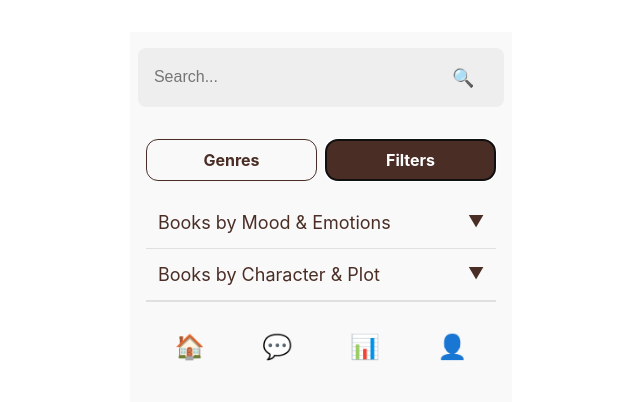
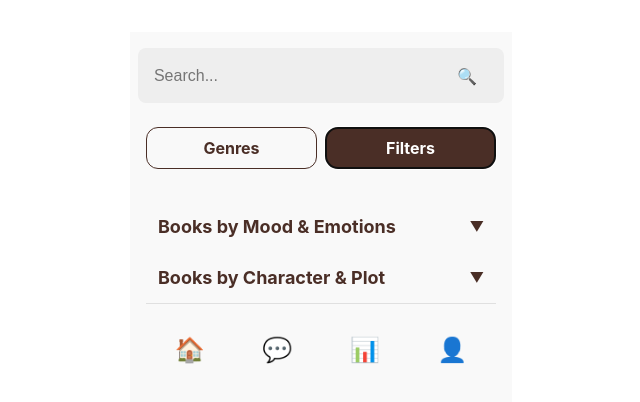
Before and after one commit to dianaboikoo/BookApp, a React (Vite) app: page /search in a window 1280 px wide. Both pictures are taken after a click on the button "Filters". Shown: the top 402 px of the page, without its empty margins (319-959 px from the left). Built offline with nearby package versions, Linux system fonts and the light colour scheme.

Commit message:
changes 2

```diff
--- a/src/App.css
+++ b/src/App.css
@@ -365,26 +365,29 @@
 }
 
 /*Search Page*/
+/* Main container */
 .search-page {
   display: flex;
   flex-direction: column;
+  justify-content: flex-start;
   align-items: center;
-  padding: 16px;
+  padding: 0 16px; /* Adjust horizontal padding */
   background-color: #f9f9f9;
   height: 100vh;
-  box-sizing: border-box;
   max-width: 480px;
   margin: 0 auto;
+  box-sizing: border-box;
 }
 
+/* Search Bar */
 .search-bar {
   display: flex;
   align-items: center;
-  margin-bottom: 16px;
   background-color: #eee;
   border-radius: 8px;
   padding: 8px;
   width: 100%;
+  margin: 16px 0; /* Top and bottom margin for space */
 }
 
 .search-bar input {
@@ -397,19 +400,12 @@
   color: #4a2e26;
 }
 
-.search-icon {
-  background: none;
-  border: none;
-  font-size: 18px;
-  cursor: pointer;
-  color: #4a2e26;
-}
-
+/* Tabs */
 .tabs {
   display: flex;
-  justify-content: center;
+  justify-content: space-around;
   width: 100%;
-  margin-bottom: 16px;
+  margin: 8px 0 16px 0; /* Control spacing between tabs and content */
 }
 
 .tab {
@@ -422,6 +418,7 @@
   cursor: pointer;
   color: #4a2e26;
   font-size: 16px;
+  transition: background-color 0.3s ease;
 }
 
 .tab.active {
@@ -429,6 +426,7 @@
   color: white;
 }
 
+/* Genres Grid */
 .genres-grid {
   display: grid;
   grid-template-columns: 1fr 1fr;
@@ -443,46 +441,48 @@
   border-radius: 8px;
   overflow: hidden;
 }
-
 .genre-overlay {
-  position: absolute;
-  top: 0;
-  left: 0;
-  right: 0;
-  bottom: 0;
-  background: rgba(0, 0, 0, 0.4);
   display: flex;
   align-items: center;
   justify-content: center;
   color: white;
   font-size: 18px;
   font-weight: bold;
+  text-align: center; /* This will center the text within the overlay */
+  height: 100%; /* Ensures it takes up the entire height of the card */
 }
-
+/* Filters List */
 .filters-list {
   display: flex;
   flex-direction: column;
   width: 100%;
+  margin-top: 16px; /* Spacing from the tabs */
 }
 
 .filter-item {
+  color: #4a2e26; /* Set to dark brown or black color */
+  font-weight: bold;
+  padding: 12px;
+}
+
+.filter-header {
   display: flex;
   justify-content: space-between;
-  padding: 12px;
-  border-bottom: 1px solid #e0e0e0;
+  align-items: center;
   font-size: 18px;
   color: #4a2e26;
-  cursor: pointer;
 }
 
 .dropdown-icon {
-  font-size: 16px;
+  font-size: 14px;
+  color: #4a2e26;
 }
 
+/* Bottom Navigation */
 .bottom-nav {
   display: flex;
   justify-content: space-around;
-  padding-top: 16px;
+  padding: 16px 0;
   border-top: 1px solid #e0e0e0;
   width: 100%;
 }
--- a/src/pages/SearchPage.jsx
+++ b/src/pages/SearchPage.jsx
@@ -2,6 +2,11 @@ import React, { useState } from "react";
 
 function SearchPage() {
   const [activeTab, setActiveTab] = useState("Genres");
+  const [isMoodOpen, setIsMoodOpen] = useState(false);
+  const [isCharacterOpen, setIsCharacterOpen] = useState(false);
+
+  const toggleMood = () => setIsMoodOpen((prev) => !prev);
+  const toggleCharacter = () => setIsCharacterOpen((prev) => !prev);
 
   const genres = [
     "Romance",
@@ -10,10 +15,6 @@ function SearchPage() {
     "Fantasy",
     "Drama",
     "Classics",
-  ];
-  const filters = [
-    { title: "Books by Mood & Emotions" },
-    { title: "Books by Character & Plot" },
   ];
 
   return (
@@ -40,7 +41,7 @@ function SearchPage() {
         </button>
       </div>
 
-      {/* Content for Genres or Filters based on active tab */}
+      {/* Content based on active tab */}
       {activeTab === "Genres" ? (
         <div className="genres-grid">
           {genres.map((genre) => (
@@ -53,16 +54,44 @@ function SearchPage() {
         </div>
       ) : (
         <div className="filters-list">
-          {filters.map((filter, index) => (
-            <div key={index} className="filter-item">
-              <span>{filter.title}</span>
-              <span className="dropdown-icon">▼</span>
+          {/* Mood & Emotions Section */}
+          <div className="filter-item" onClick={toggleMood}>
+            <div className="filter-header">
+              <span>
+                Books by <strong>Mood & Emotions</strong>
+              </span>
+              <span className="dropdown-icon">{isMoodOpen ? "▲" : "▼"}</span>
             </div>
-          ))}
+            {isMoodOpen && (
+              <div className="filter-content">
+                <div className="filter-subitem">Emotional Tone</div>
+                <div className="filter-subitem">Content Intensity</div>
+                <div className="filter-subitem">Predictability & Style</div>
+              </div>
+            )}
+          </div>
+
+          {/* Character & Plot Section */}
+          <div className="filter-item" onClick={toggleCharacter}>
+            <div className="filter-header">
+              <span>
+                Books by <strong>Character & Plot</strong>
+              </span>
+              <span className="dropdown-icon">
+                {isCharacterOpen ? "▲" : "▼"}
+              </span>
+            </div>
+            {isCharacterOpen && (
+              <div className="filter-content">
+                <div className="filter-subitem">Character Complexity</div>
+                <div className="filter-subitem">Plot Structure</div>
+              </div>
+            )}
+          </div>
         </div>
       )}
 
-      {/* Bottom Navigation Placeholder */}
+      {/* Bottom Navigation */}
       <footer className="bottom-nav">
         <button className="nav-icon">🏠</button>
         <button className="nav-icon">💬</button>
```
Also changed, not shown: src/components/ChatPage.jsx (added, +72 -0 lines), src/CommunityPage.css (added), src/components/lalala.jsx (added).
